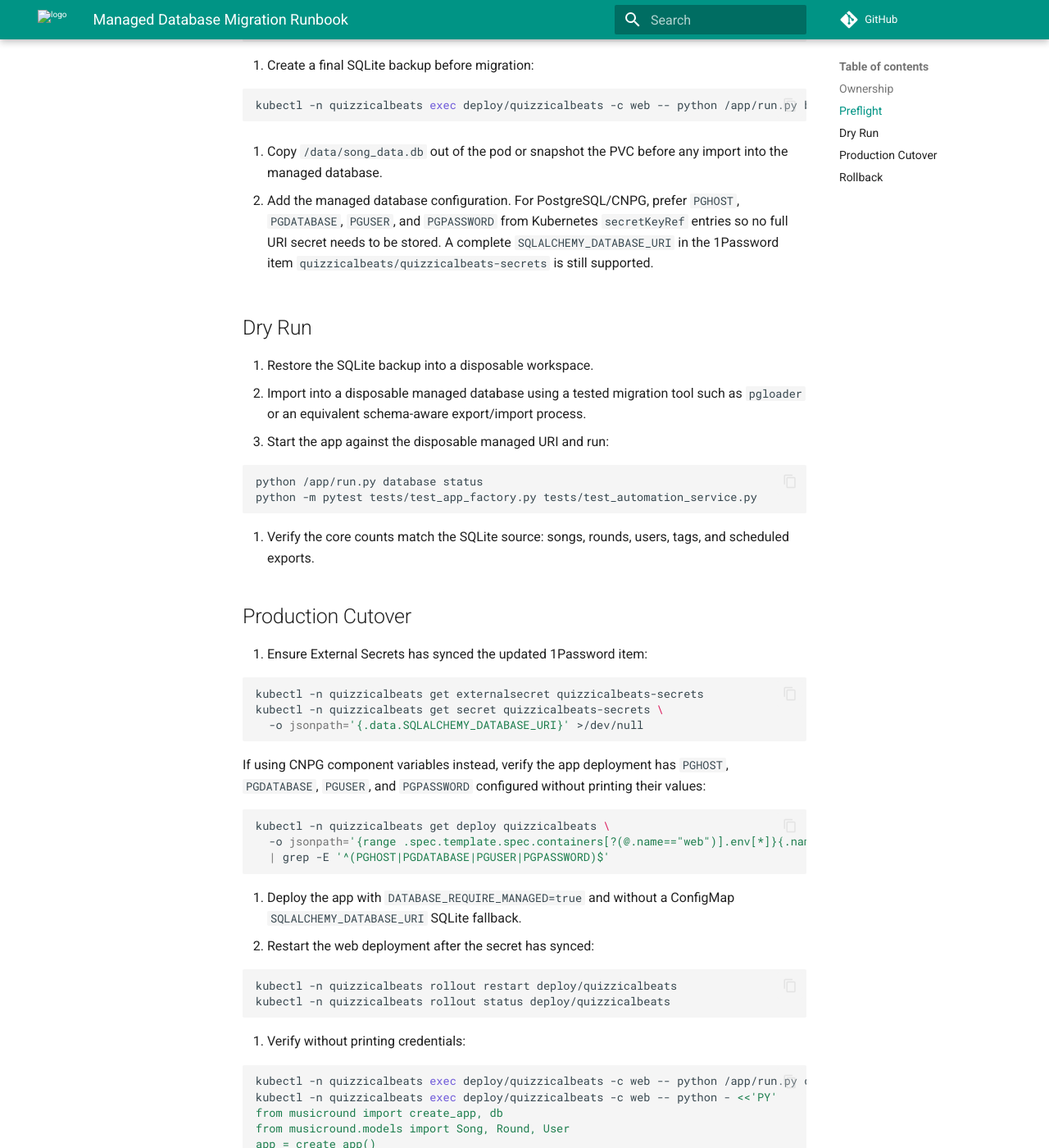
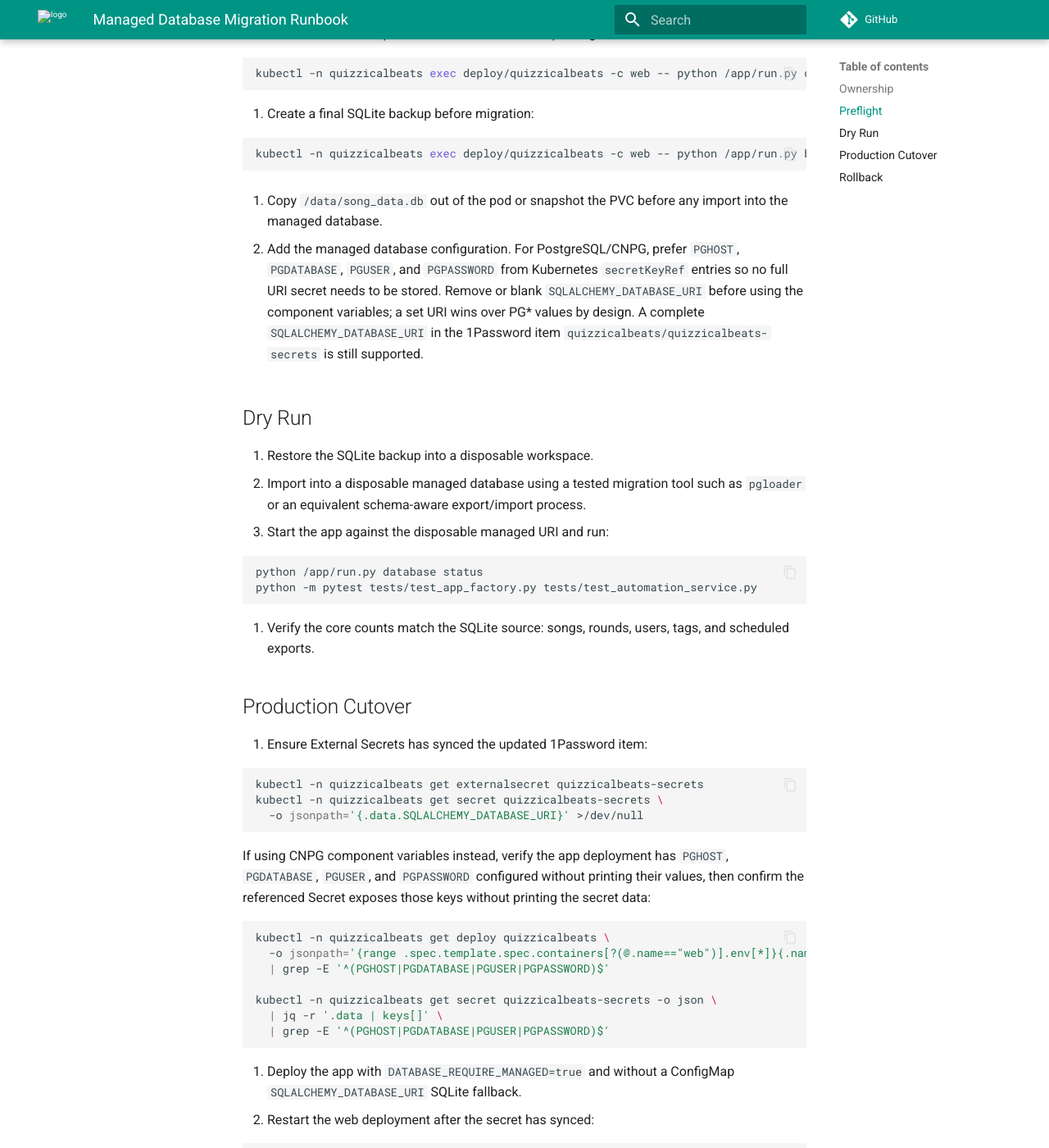
Before and after one commit to christianlouis/QuizzicalBeats, an MkDocs documentation site: the page built from docs/admin-guide/managed-database-migration.md, in a window 1280 px wide and 1400 px high, scrolled down 746 px. Shown: the whole window at 82% size. Built offline with MkDocs 1.6.1 and Material for MkDocs 9.7.7, drawn with Linux system fonts in a browser that asks for light colours; comment, search, counter and statistics services are not loaded; some of the changed text lies outside the part shown.

Commit message:
fix: address managed db review follow-ups
Address post-merge review findings from PR #161 by keeping redacted database URIs parseable, documenting managed DB precedence, and verifying secret-backed PG* keys without printing secret values.

Validation:
- /tmp/QuizzicalBeats-pr80/.venv/bin/python -m pytest tests/test_app_factory.py -q
- /tmp/QuizzicalBeats-pr80/.venv/bin/python -m py_compile musicround/helpers/database_config.py
- git diff --check

````diff
--- a/docs/admin-guide/managed-database-migration.md
+++ b/docs/admin-guide/managed-database-migration.md
@@ -10,6 +10,9 @@ database to a managed SQL database without exposing credentials in logs or Git.
 - Required database config: either `SQLALCHEMY_DATABASE_URI` or the standard
   PostgreSQL component variables `PGHOST`, `PGDATABASE`, `PGUSER`, and
   `PGPASSWORD`. `PGPORT` defaults to `5432`.
+- Precedence rule: the database resolver uses `SQLALCHEMY_DATABASE_URI` first
+  whenever it is set. Remove or blank the URI before relying on the PG*
+  component variables.
 - Production guard: set `DATABASE_REQUIRE_MANAGED=true` in Kubernetes config.
   The app accepts common truthy values such as `true`, `1`, `yes`, and `on`.
 - Database credentials must stay in 1Password, CNPG-generated Kubernetes
@@ -35,9 +38,11 @@ database to a managed SQL database without exposing credentials in logs or Git.
 
 4. Add the managed database configuration. For PostgreSQL/CNPG, prefer
    `PGHOST`, `PGDATABASE`, `PGUSER`, and `PGPASSWORD` from Kubernetes
-   `secretKeyRef` entries so no full URI secret needs to be stored. A complete
-   `SQLALCHEMY_DATABASE_URI` in the 1Password item
-   `quizzicalbeats/quizzicalbeats-secrets` is still supported.
+   `secretKeyRef` entries so no full URI secret needs to be stored. Remove or
+   blank `SQLALCHEMY_DATABASE_URI` before using the component variables; a set
+   URI wins over PG* values by design. A complete `SQLALCHEMY_DATABASE_URI` in
+   the 1Password item `quizzicalbeats/quizzicalbeats-secrets` is still
+   supported.
 
 ## Dry Run
 
@@ -66,11 +71,16 @@ database to a managed SQL database without exposing credentials in logs or Git.
 
    If using CNPG component variables instead, verify the app deployment has
    `PGHOST`, `PGDATABASE`, `PGUSER`, and `PGPASSWORD` configured without
-   printing their values:
+   printing their values, then confirm the referenced Secret exposes those keys
+   without printing the secret data:
 
    ```bash
    kubectl -n quizzicalbeats get deploy quizzicalbeats \
      -o jsonpath='{range .spec.template.spec.containers[?(@.name=="web")].env[*]}{.name}{"\n"}{end}' \
+     | grep -E '^(PGHOST|PGDATABASE|PGUSER|PGPASSWORD)$'
+
+   kubectl -n quizzicalbeats get secret quizzicalbeats-secrets -o json \
+     | jq -r '.data | keys[]' \
      | grep -E '^(PGHOST|PGDATABASE|PGUSER|PGPASSWORD)$'
    ```
 
````
Also changed, not shown: 3 other files.
